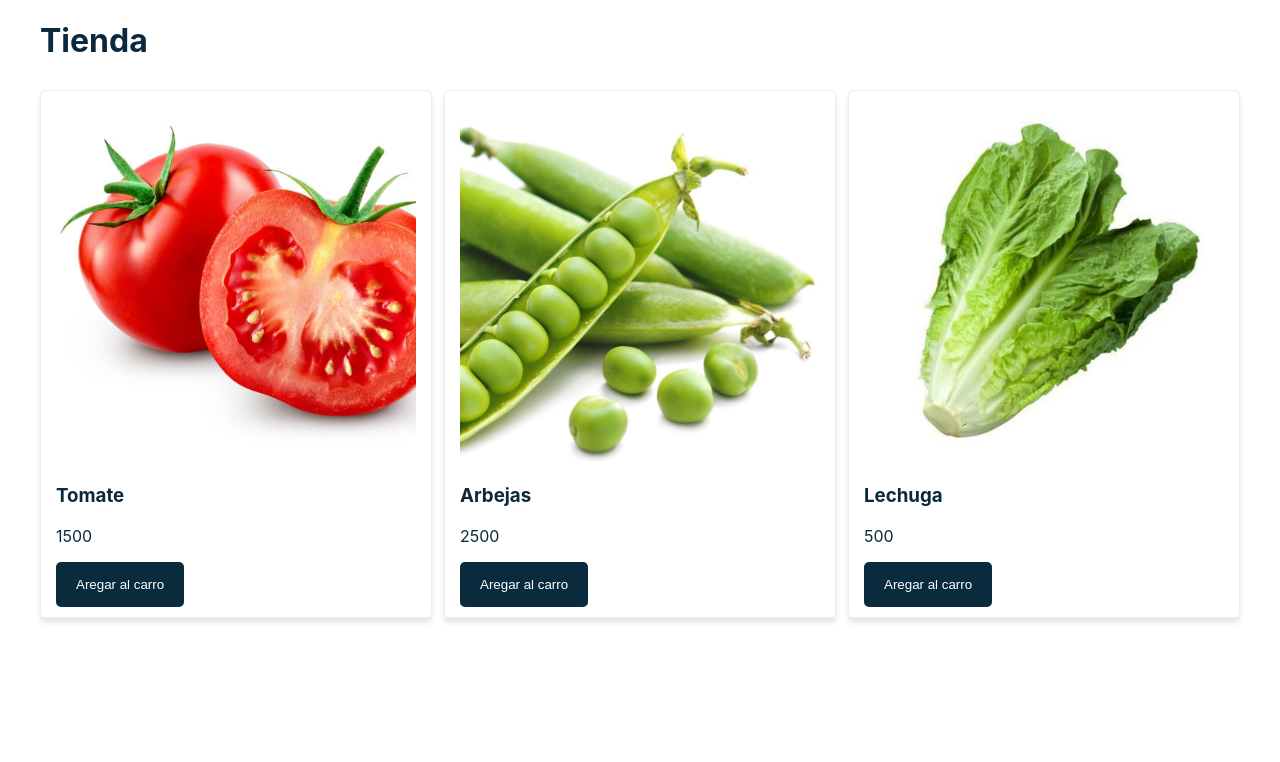
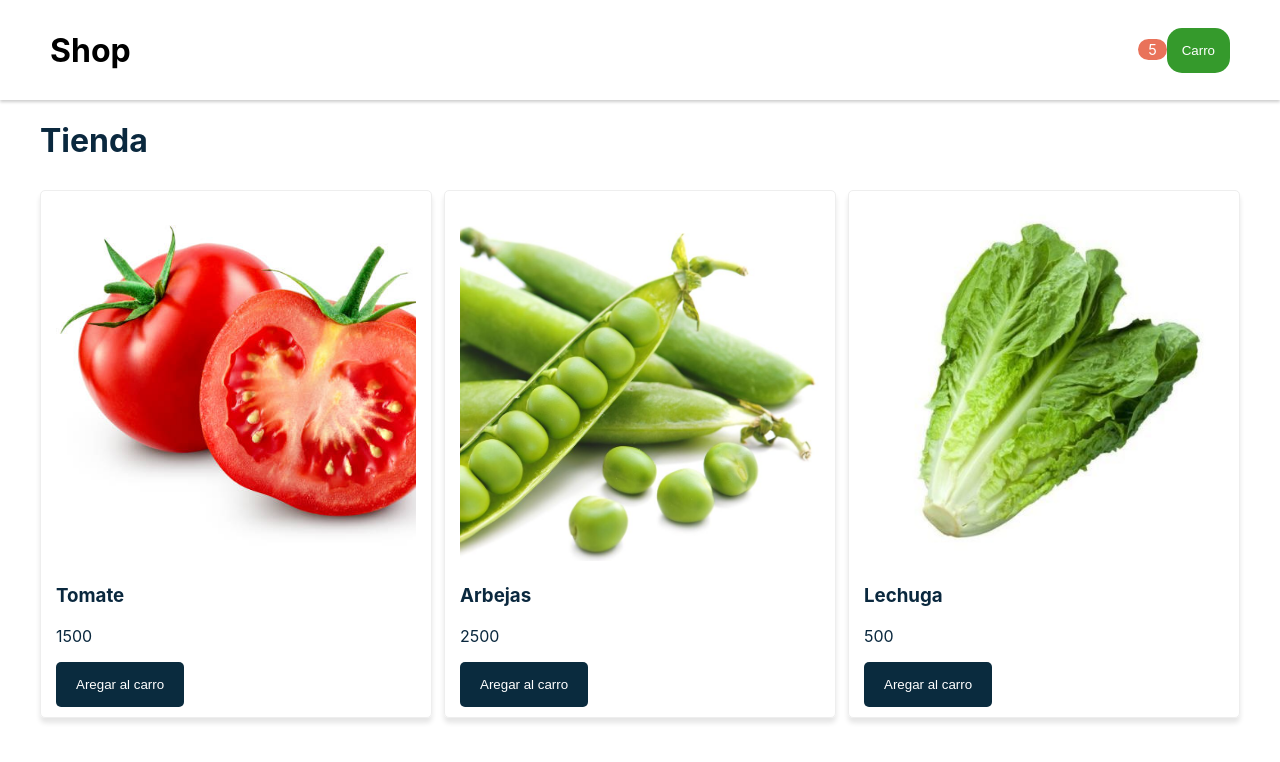
Before and after one commit to BrandonToapanta/practica_tienda, a React (Create React App) app: page / in a window 1280 px wide. Shown: the top 762 px of the page. Built offline with nearby package versions, Linux system fonts and the light colour scheme.

Commit message:
implementacion del carrito y estilos

```diff
--- a/src/App.js
+++ b/src/App.js
@@ -2,6 +2,7 @@
 import Productos from './components/Productos'
 import Layout from './components/Layout'
 import Title from './components/Title'
+import Navbar from './components/Navbar'
 class App extends Component {
   state = {
     productos: [
@@ -13,6 +14,7 @@
   render() {
     return (
       <div>
+        <Navbar />
         <Layout>
           <Title />
           <Productos
--- /dev/null
+++ b/src/components/BubbleAlert.js
@@ -0,0 +1,22 @@
+import { Component } from "react";
+
+const styles = {
+    bubbleAlert: {
+        backgroundColor: '#E9725A',
+        borderRadius: '15px',
+        color: '#fff',
+        padding: '2px 10px',
+        fontSize: '0.9rem',
+        width: '20px',
+    }
+}
+
+class BubbleAlert extends Component {
+    render() {
+        return (
+            <span style={styles.bubbleAlert}>5</span>
+        )
+    }
+}
+
+export default BubbleAlert
--- /dev/null
+++ b/src/components/Carro.js
@@ -0,0 +1,35 @@
+import { Component } from "react";
+import BubbleAlert from './BubbleAlert'
+
+
+const styles = {
+    carro: {
+        backgroundColor: '#359A2C',
+        color: '#fff',
+        border: 'none',
+        padding: '15px',
+        borderRadius: '15px',
+        cursor: 'pointer',
+    },
+    bubble: {
+        position: 'relative',
+        left: 12,
+        top: 20,
+    }
+}
+
+class Carro extends Component {
+    render() {
+        return (
+            <div>
+                <span style={styles.bubble} />
+                <BubbleAlert />
+                <button style={styles.carro}>
+                    Carro
+                </button>
+            </div>
+        )
+    }
+}
+
+export default Carro;
--- /dev/null
+++ b/src/components/Logo.js
@@ -0,0 +1,20 @@
+import { Component } from "react";
+
+const styles = {
+    logo: {
+        fontWeight: '700',
+        fontSize: '2rem',
+    }
+}
+
+class Logo extends Component {
+    render() {
+        return (
+            <div style={styles.logo}>
+                Shop
+            </div>
+        )
+    }
+}
+
+export default Logo;
--- /dev/null
+++ b/src/components/Navbar.js
@@ -0,0 +1,29 @@
+import { Component } from "react";
+import Logo from './Logo';
+import Carro from './Carro';
+
+const styles = {
+    navbar: {
+        display: 'flex',
+        flexDirection: 'row',
+        alignItems: 'center',
+        height: '100px',
+        justifyContent: 'space-between',
+        position: 'relative',
+        padding: '0 50px',
+        boxShadow: '0 2px 3px rgb(0, 0, 0, 0.2)',
+    }
+}
+
+class Navbar extends Component {
+    render() {
+        return (
+            <nav style={styles.navbar}>
+                <Logo />
+                <Carro />
+            </nav>
+        )
+    }
+}
+
+export default Navbar
```
